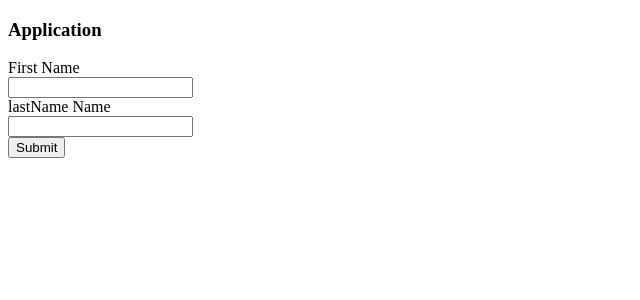
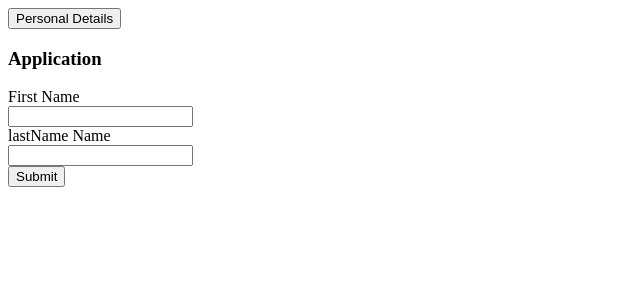
Before and after one commit to r2inlondon/application-form, a React (Create React App) app: page / in a window 1280 px wide. Shown: the top 300 px of the page, without its empty margins (0-640 px from the left). Built offline with nearby package versions, Linux system fonts and the light colour scheme.

Commit message:
clicks and updates are working now

```diff
--- a/src/components/ApplicationForm.js
+++ b/src/components/ApplicationForm.js
@@ -19,9 +19,7 @@ const ApplicationForm = () => {
     },
   });
 
-  // const [addressDetails, setAddressDetails] = useState({ opened: false });
-  // const [about, setAbout] = useState({ opened: false });
-  const [progress, setProgress] = useState([]);
+  const [progress, setProgress] = useState([true, false, false]);
 
   const step1 = (info) => {
     const { firstName, lastName } = info;
@@ -29,7 +27,7 @@ const ApplicationForm = () => {
     setDetails((prevState) => ({
       step1: {
         ...prevState.step1,
-        active: false,
+        active: true,
         completed: true,
         firstName,
         lastName,
@@ -37,6 +35,8 @@ const ApplicationForm = () => {
       step2: { ...prevState.step2, active: true },
       step3: { ...prevState.step3 },
     }));
+
+    setProgress([false, true, false]);
   };
 
   const step2 = (info) => {
@@ -46,7 +46,7 @@ const ApplicationForm = () => {
       step1: { ...prevState.step1 },
       step2: {
         ...prevState.step2,
-        active: false,
+        active: true,
         completed: true,
         firstLine,
         secondLine,
@@ -56,6 +56,8 @@ const ApplicationForm = () => {
       },
       step3: { ...prevState.step3, active: true },
     }));
+
+    setProgress([false, false, true]);
   };
 
   const step3 = (info) => {
@@ -66,26 +68,51 @@ const ApplicationForm = () => {
       step2: { ...prevState.step2 },
       step3: {
         ...prevState.step3,
-        active: false,
+        active: true,
         completed: true,
         hear,
       },
     }));
+    setProgress([false, false, false]);
   };
 
-  console.log(progress);
+  const activeIt = (e) => {
+    const toActive = e.target.attributes.id.value;
+
+    const show = [false, false, false];
+
+    show[toActive] = true;
+
+    setProgress(show);
+
+    e.preventDefault();
+
+    console.log(toActive);
+  };
 
   return (
     <div>
       <div className="nav">
-        {details.step1.completed && <button key={1}>Personal Details</button>}
-        {details.step2.completed && <button key={2}>Home Address</button>}
-        {details.step3.completed && <button key={3}>Step 3</button>}
+        {details.step1.active && (
+          <button key={1} id={0} onClick={activeIt}>
+            Personal Details
+          </button>
+        )}
+        {details.step2.active && (
+          <button key={2} id={1} onClick={activeIt}>
+            Home Address
+          </button>
+        )}
+        {details.step3.active && (
+          <button key={3} id={2} onClick={activeIt}>
+            Step 3
+          </button>
+        )}
       </div>
       <h3>Application</h3>
-      {details.step1.active && <PersonalDetails setDetails={step1} />}
-      {details.step2.active && <AddressDetails setAddressDetails={step2} />}
-      {details.step3.active && <AboutUs setAboutUs={step3} />}
+      {progress[0] && <PersonalDetails setDetails={step1} />}
+      {progress[1] && <AddressDetails setAddressDetails={step2} />}
+      {progress[2] && <AboutUs setAboutUs={step3} />}
     </div>
   );
 };
```
